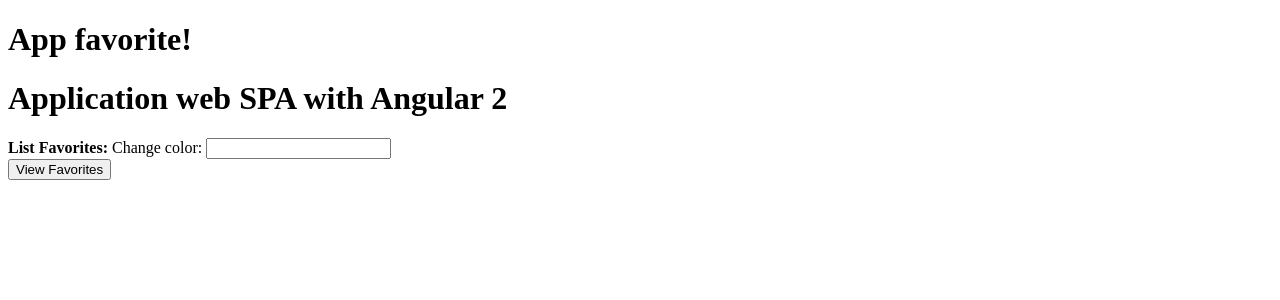
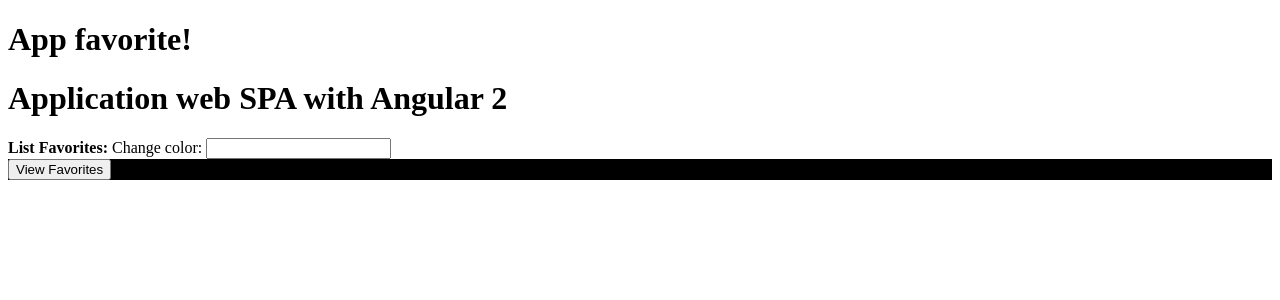
Before and after one commit to bladerangel/frontNodeJsAngular2, an Angular app: page / in a window 1280 px wide. Shown: the top 300 px of the page. Built offline with nearby package versions, Linux system fonts and the light colour scheme.

Commit message:
ternary operator

```diff
--- a/src/app/components/favorite/favorite-list/favorite-list.component.html
+++ b/src/app/components/favorite/favorite-list/favorite-list.component.html
@@ -2,7 +2,7 @@
 
 Change color: <input type="text" (blur)="changeColor()" [(ngModel)]="color"/>
 
-<div class="container" [style.background]="color">
+<div class="container" [style.background]="favoritesVisible ? color: 'black'">
     <button (click)="showFavorites()" *ngIf="!favoritesVisible">View Favorites</button>
     <button (click)="hideFavorites()" *ngIf="favoritesVisible">Hide Favorites</button>
     <ul id="favorites" *ngIf="favoritesVisible">
```
